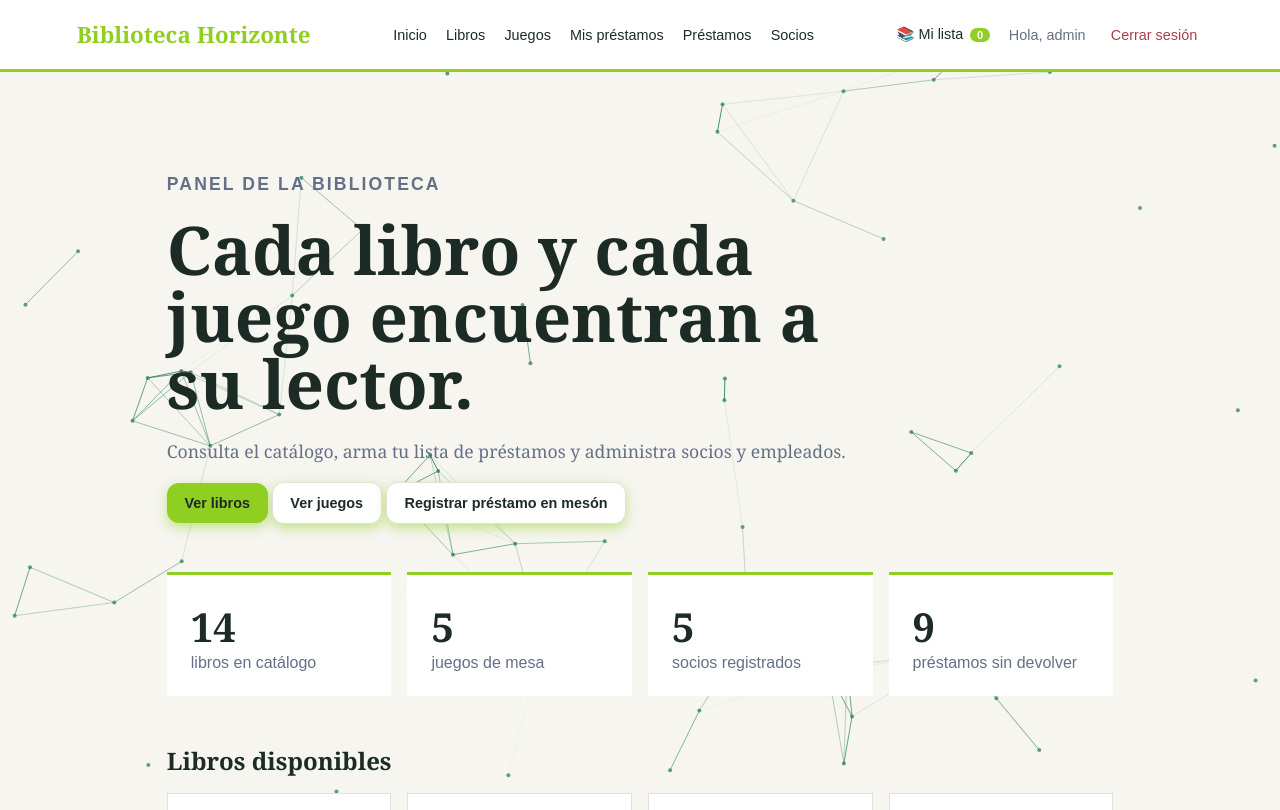
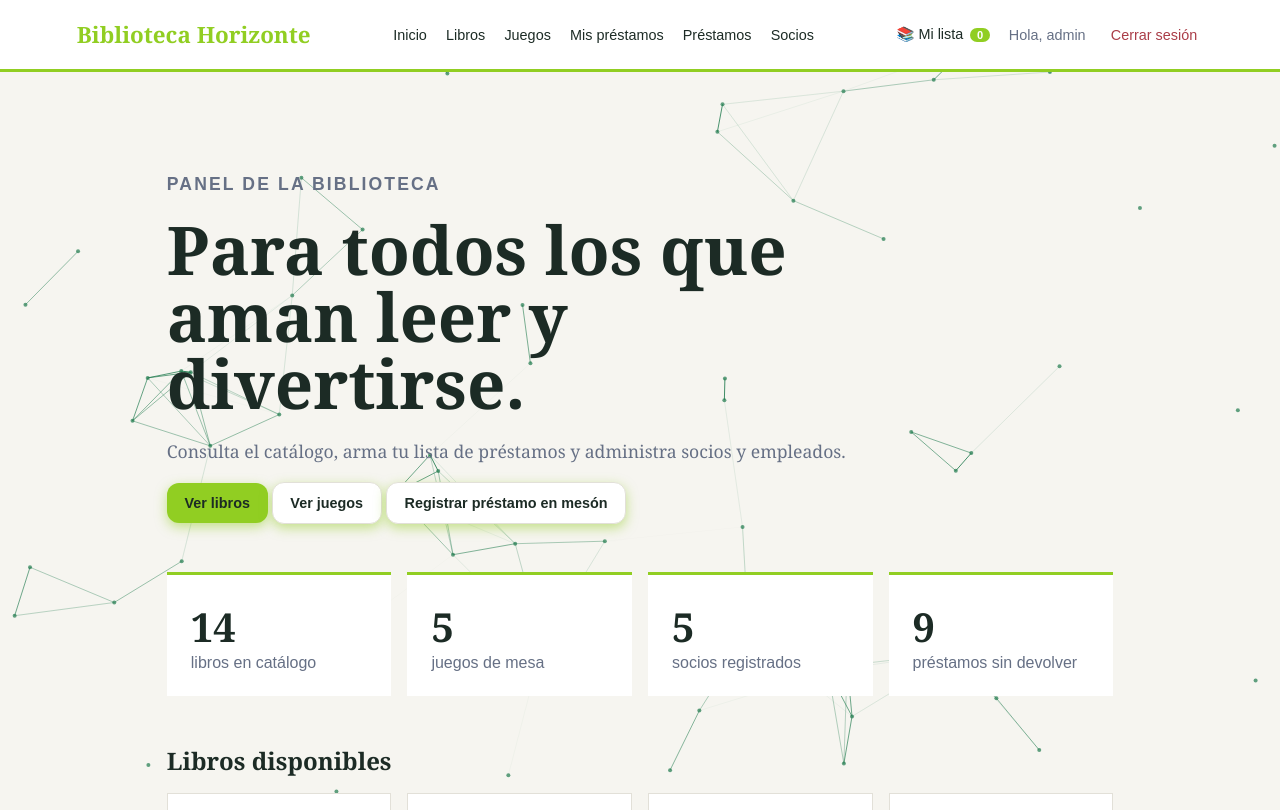
Before and after one commit to cdcarloss/desarrollowebmovil, a Django app: page / in a window 1280 px wide. Shown: the top 810 px of the page. Run offline with Django 5.2, Linux system fonts and the light colour scheme; a user stored in the database is signed in; data comes from the database, SQL or seed files in the repository.

Commit message:
Update hero headline on biblioteca home
Change the main hero headline in tarea desarrollo web y movil/biblioteca/templates/biblioteca/home.html to "Para todos los que aman leer y divertirse." for a friendlier, clearer message. No functional changes.

```diff
--- a/tarea desarrollo web y movil/biblioteca/templates/biblioteca/home.html
+++ b/tarea desarrollo web y movil/biblioteca/templates/biblioteca/home.html
@@ -3,7 +3,7 @@
 {% block content %}
 <section class="hero">
     <p class="eyebrow">Panel de la biblioteca</p>
-    <h1>Cada libro y cada juego encuentran a su lector.</h1>
+    <h1>Para todos los que aman leer y divertirse.</h1>
     <p>Consulta el catálogo, arma tu lista de préstamos y administra socios y empleados.</p>
     <a class="button button-primary" href="{% url 'libro_list' %}">Ver libros</a>
     <a class="button button-secondary" href="{% url 'juego_list' %}">Ver juegos</a>
```
